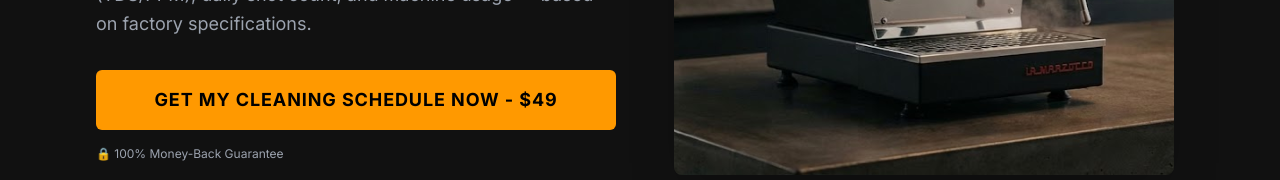
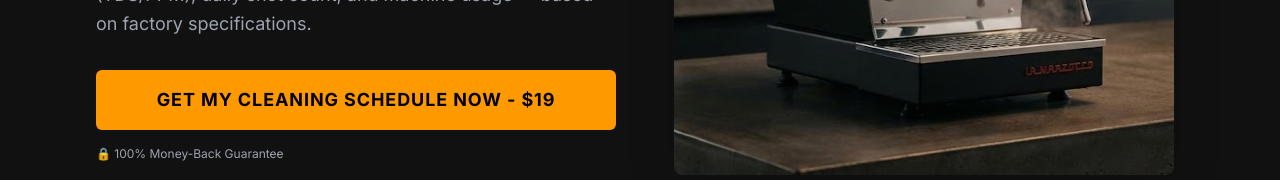
Before and after one commit to ThatMovieGuyOriginal/espresso-smoke-test, a Next.js app: page / in a window 1280 px wide. Shown: the part 453-633 px from the top of the page. Built offline with nearby package versions, Linux system fonts and the light colour scheme.

Commit message:
chore: price update & stripe link refresh

```diff
--- a/app/order/page.tsx
+++ b/app/order/page.tsx
@@ -106,7 +106,7 @@ export default function OrderPage() {
       sessionStorage.removeItem('pendingOrder')
 
       // NOW redirect to Stripe
-      const stripeUrl = new URL('https://buy.stripe.com/3cI00iblT6B0fdFbJE7AI00')
+      const stripeUrl = new URL('https://buy.stripe.com/cNi9AS1Lj1gG4z18xs7AI01')
       stripeUrl.searchParams.set('prefilled_email', formData.email)
       stripeUrl.searchParams.set('client_reference_id', formData.email) // Pass email as reference
 
@@ -274,7 +274,7 @@ export default function OrderPage() {
             disabled={loading}
             className="w-full bg-accent-orange text-black font-bold py-4 px-8 rounded-md uppercase tracking-wider transition-all duration-200 hover:bg-accent-orange-hover hover:scale-105 active:scale-95 disabled:opacity-50 disabled:cursor-not-allowed"
           >
-            {loading ? 'REDIRECTING...' : 'PROCEED TO PAYMENT - $49'}
+            {loading ? 'REDIRECTING...' : 'PROCEED TO PAYMENT - $19'}
           </button>
 
           <p className="text-xs text-text-secondary text-center mt-4">
--- a/components/CloseSection.tsx
+++ b/components/CloseSection.tsx
@@ -25,7 +25,7 @@ export default function CloseSection() {
         variant="primary"
         size="lg"
       >
-        GET MY CLEANING SCHEDULE NOW - $49
+        GET MY CLEANING SCHEDULE NOW - $19
       </Button>
     </section>
   )
--- a/components/Hero.tsx
+++ b/components/Hero.tsx
@@ -34,7 +34,7 @@ export default function Hero() {
               variant="primary"
               size="lg"
             >
-              GET MY CLEANING SCHEDULE NOW - $49
+              GET MY CLEANING SCHEDULE NOW - $19
             </Button>
             <p className="text-xs text-text-secondary flex items-center gap-2">
               🔒 100% Money-Back Guarantee
```
Also changed, not shown: 1 other file (tests, documents, lock files or other folders).
